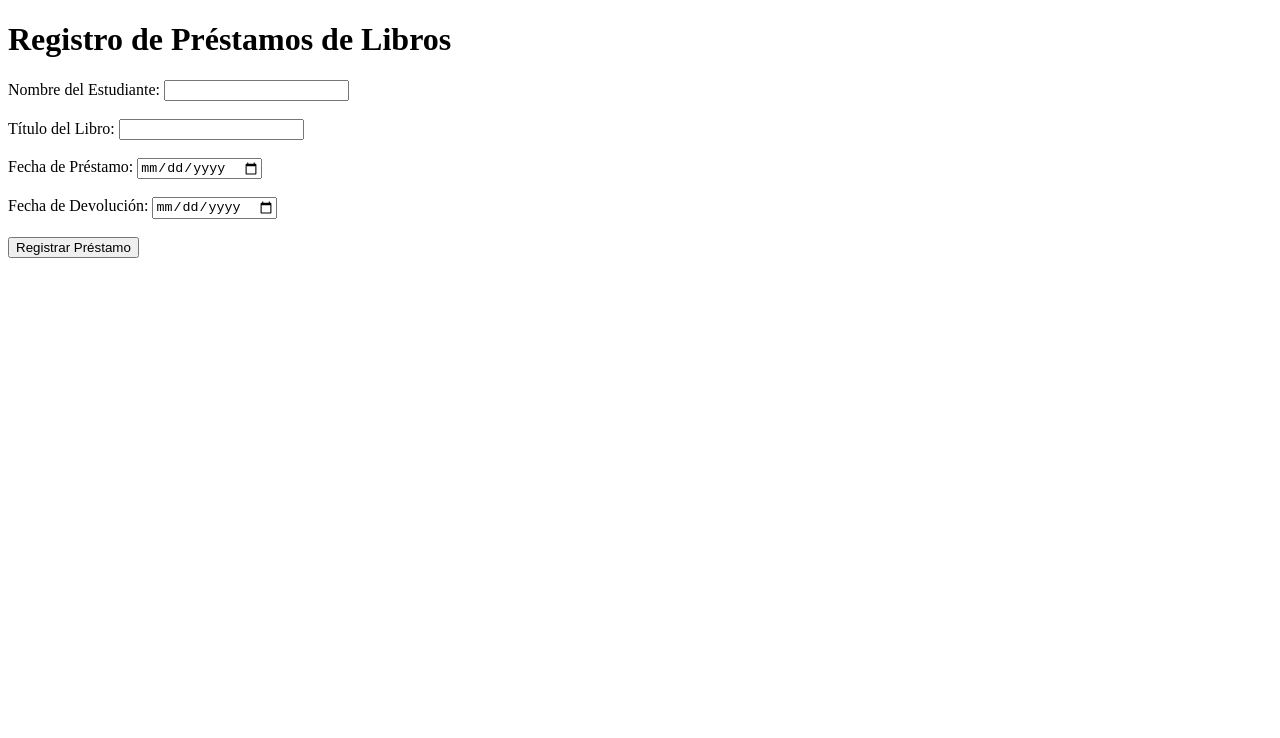
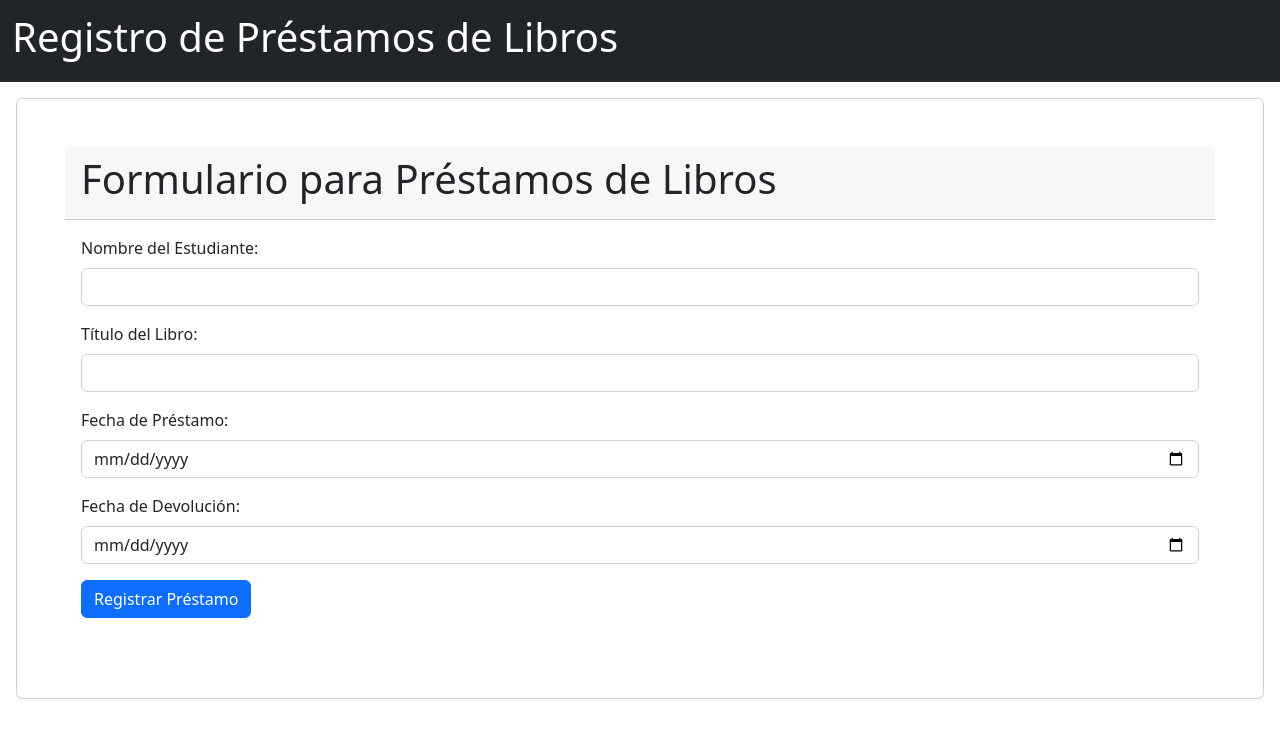
Before and after one commit to DiegoArmando1990/AplicacionWeb, a website: page index.html in a window 1280 px wide. Drawn offline with nearby package versions, Linux system fonts and the light colour scheme.

Commit message:
ajustes visuales

```diff
--- a/index.html
+++ b/index.html
@@ -3,22 +3,52 @@
 
 <head>
     <meta charset="UTF-8">
+    <link rel="stylesheet" href="https://cdn.jsdelivr.net/npm/bootstrap@5.2.0/dist/css/bootstrap.min.css">
+    <script src="https://cdn.jsdelivr.net/npm/bootstrap@5.2.0/dist/js/bootstrap.bundle.min.js"></script>
     <title>Registro de Préstamos de Libros</title>
 </head>
 
 <body>
-    <h1>Registro de Préstamos de Libros</h1>
-    <form id="prestamoForm">
-        <label for="nombre">Nombre del Estudiante:</label>
-        <input type="text" id="nombre" name="nombre" required><br><br>
-        <label for="titulo">Título del Libro:</label>
-        <input type="text" id="titulo" name="titulo" required><br><br>
-        <label for="fecha_prestamo">Fecha de Préstamo:</label>
-        <input type="date" id="fecha_prestamo" name="fecha_prestamo" required><br><br>
-        <label for="fecha_devolucion">Fecha de Devolución:</label>
-        <input type="date" id="fecha_devolucion" name="fecha_devolucion" required><br><br>
-        <input type="button" value="Registrar Préstamo" onclick="registrarPrestamo()">
-    </form>
+    <nav class="navbar navbar-dark bg-dark">
+        <div class="container-fluid">
+            <a class="navbar-brand" href="#">
+                <h1>Registro de Préstamos de Libros</h1>
+            </a>
+        </div>
+    </nav>
+    <div class="card p-5" style="margin: 1rem;">
+        <div class="card-header ">
+            <h1>Formulario para Préstamos de Libros</h1>
+        </div>
+        <div class="card-body">
+            <form id="prestamoForm">
+                <div class="mb-3">
+                    <label for="nombre" class="form-label">Nombre del Estudiante:</label>
+                    <input type="text" class="form-control" id="nombre" name="nombre" required>
+                </div>
+                <div class="mb-3">
+                    <label for="titulo" class="form-label">Título del Libro:</label>
+                    <input type="text" class="form-control" id="titulo" name="titulo" required>
+                </div>
+                <div class="mb-3">
+                    <label for="fecha_prestamo" class="form-label">Fecha de Préstamo:</label>
+                    <input type="date" class="form-control date"  id="fecha_prestamo" name="fecha_prestamo" required>
+                </div>
+                <div class="mb-3">
+                    <label for="fecha_devolucion" class="form-label">Fecha de Devolución:</label>
+                    <input type="date" class="form-control date" id="fecha_devolucion" name="fecha_devolucion" required>
+                </div>
+                <div class="mb-3">
+                    <button type="button" class="btn btn-primary" onclick="registrarPrestamo()">Registrar
+                        Préstamo</button>
+                </div>
+
+            </form>
+
+            <h1 class="text-success"><div class="mb-3" id="mensaje"></div></h1>
+        </div>
+    </div>
+
     <div id="mensaje"></div>
     <script src="conexion.js"></script>
 </body>
```
